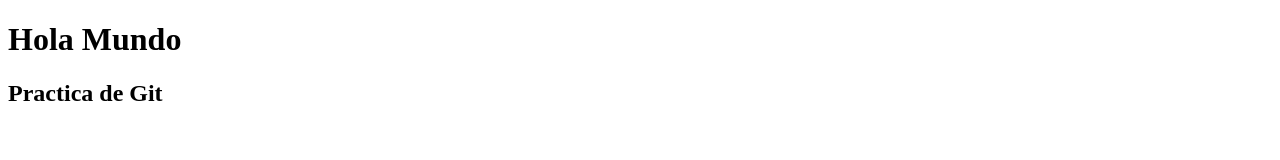
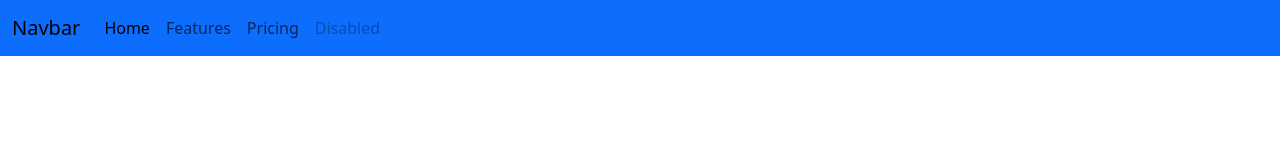
Before and after one commit to martinsosa5/practicaGit, a plain HTML site: page index.html in a window 1280 px wide. Drawn offline with nearby package versions, Linux system fonts and the light colour scheme.

Commit message:
navbar finalizado

```diff
--- a/index.html
+++ b/index.html
@@ -4,9 +4,33 @@
     <meta charset="UTF-8">
     <meta name="viewport" content="width=device-width, initial-scale=1.0">
     <title>Practica de Git</title>
+    <link href="https://cdn.jsdelivr.net/npm/bootstrap@5.3.3/dist/css/bootstrap.min.css" rel="stylesheet" integrity="sha384-QWTKZyjpPEjISv5WaRU9OFeRpok6YctnYmDr5pNlyT2bRjXh0JMhjY6hW+ALEwIH" crossorigin="anonymous">
+
 </head>
 <body>
-    <h1> Hola Mundo</h1>
-    <h2>Practica de Git</h2>
+        <!-- Navbar content -->
+        <nav class="navbar navbar-expand-lg bg-primary ">
+            <div class="container-fluid">
+              <a class="navbar-brand" href="#">Navbar</a>
+              <button class="navbar-toggler" type="button" data-bs-toggle="collapse" data-bs-target="#navbarNavAltMarkup" aria-controls="navbarNavAltMarkup" aria-expanded="false" aria-label="Toggle navigation">
+                <span class="navbar-toggler-icon"></span>
+              </button>
+              <div class="collapse navbar-collapse" id="navbarNavAltMarkup">
+                <div class="navbar-nav ">
+                  <a class="nav-link active" aria-current="page" href="#">Home</a>
+                  <a class="nav-link" href="#">Features</a>
+                  <a class="nav-link" href="#">Pricing</a>
+                  <a class="nav-link disabled" aria-disabled="true">Disabled</a>
+                </div>
+              </div>
+            </div>
+          </nav>
+
+
+
+
+
+
+      <script src="https://cdn.jsdelivr.net/npm/bootstrap@5.3.3/dist/js/bootstrap.bundle.min.js" integrity="sha384-YvpcrYf0tY3lHB60NNkmXc5s9fDVZLESaAA55NDzOxhy9GkcIdslK1eN7N6jIeHz" crossorigin="anonymous"></script>
 </body>
 </html>
```
